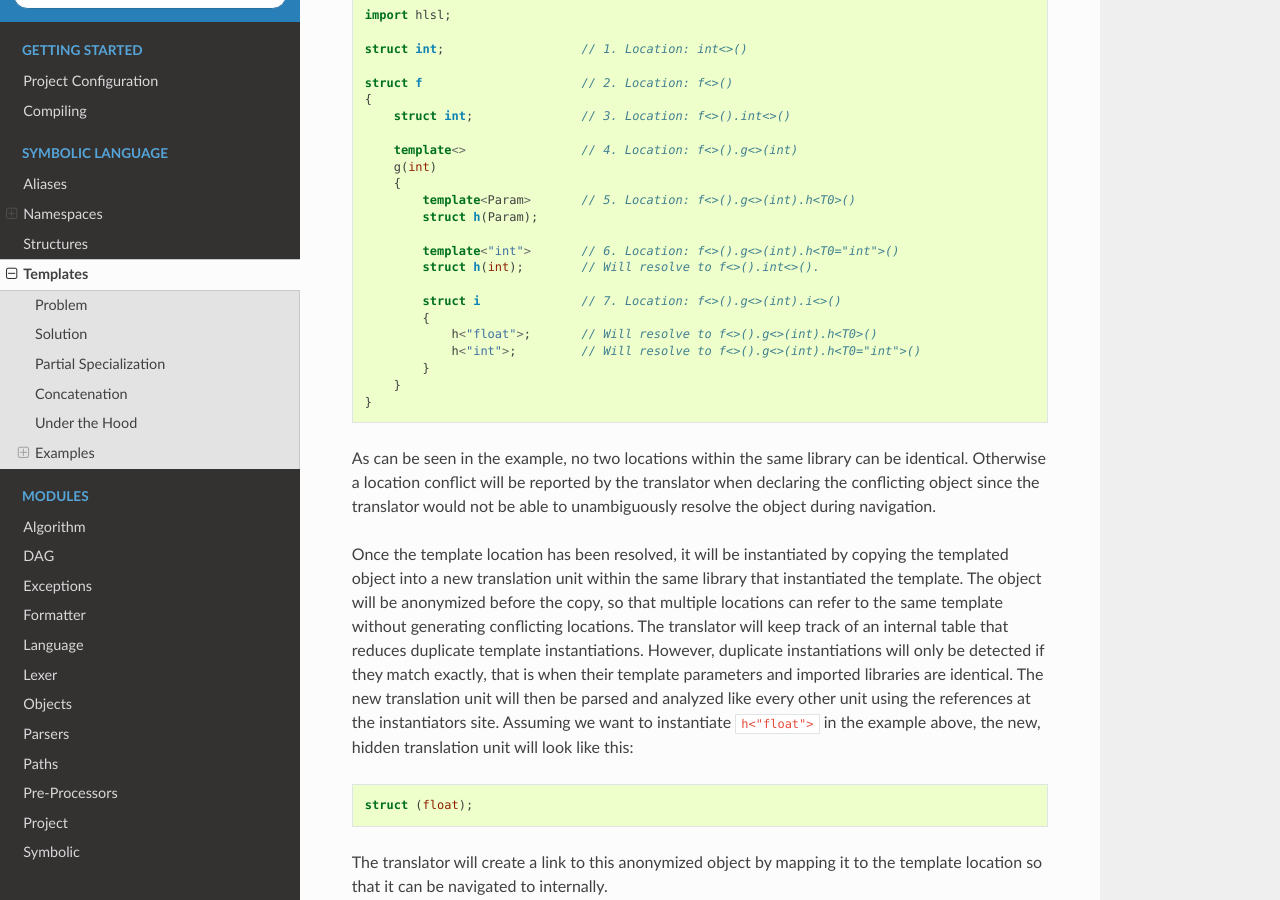
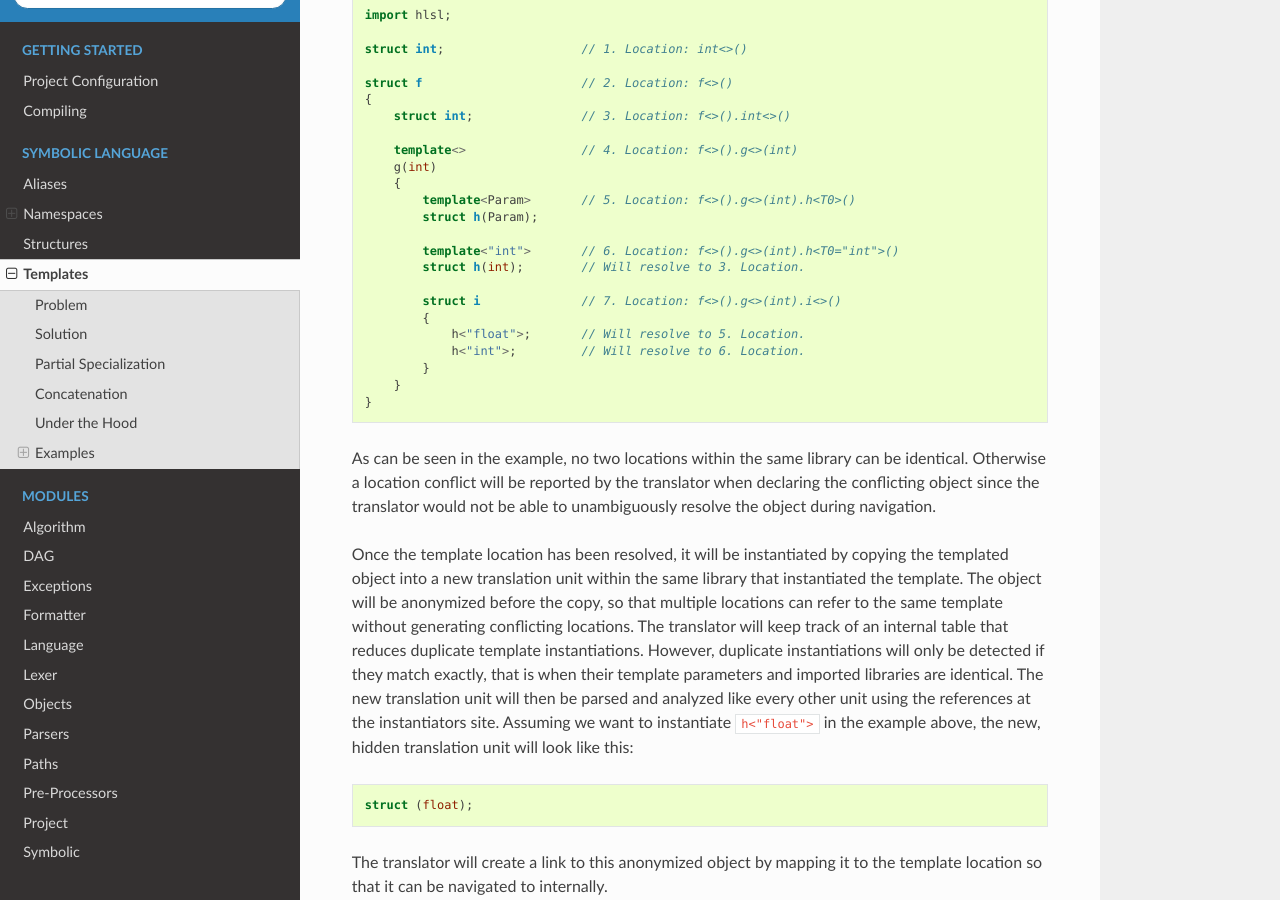
Before and after one commit to yoshimon/symbolic, a Sphinx documentation site: the page built from doc/sphinx/source/symbolic_language/templates.rst, in a window 1280 px wide and 900 px high, scrolled down 2731 px. Built offline with Sphinx 7.4.7 and the Read the Docs theme 2.0.0, drawn with Linux system fonts in a browser that asks for light colours; pages that are not in the unit, such as notebooks, are missing from menus.

Commit message:
Docs updated.

```diff
--- a/doc/sphinx/source/symbolic_language/templates.rst
+++ b/doc/sphinx/source/symbolic_language/templates.rst
@@ -134,12 +134,12 @@ piece of source code:
             struct h(Param);
 
             template<"int">       // 6. Location: f<>().g<>(int).h<T0="int">()
-            struct h(int);        // Will resolve to f<>().int<>().
+            struct h(int);        // Will resolve to 3. Location.
 
             struct i              // 7. Location: f<>().g<>(int).i<>()
             {
-                h<"float">;       // Will resolve to f<>().g<>(int).h<T0>()
-                h<"int">;         // Will resolve to f<>().g<>(int).h<T0="int">()
+                h<"float">;       // Will resolve to 5. Location.
+                h<"int">;         // Will resolve to 6. Location.
             }
         }
     }
```
